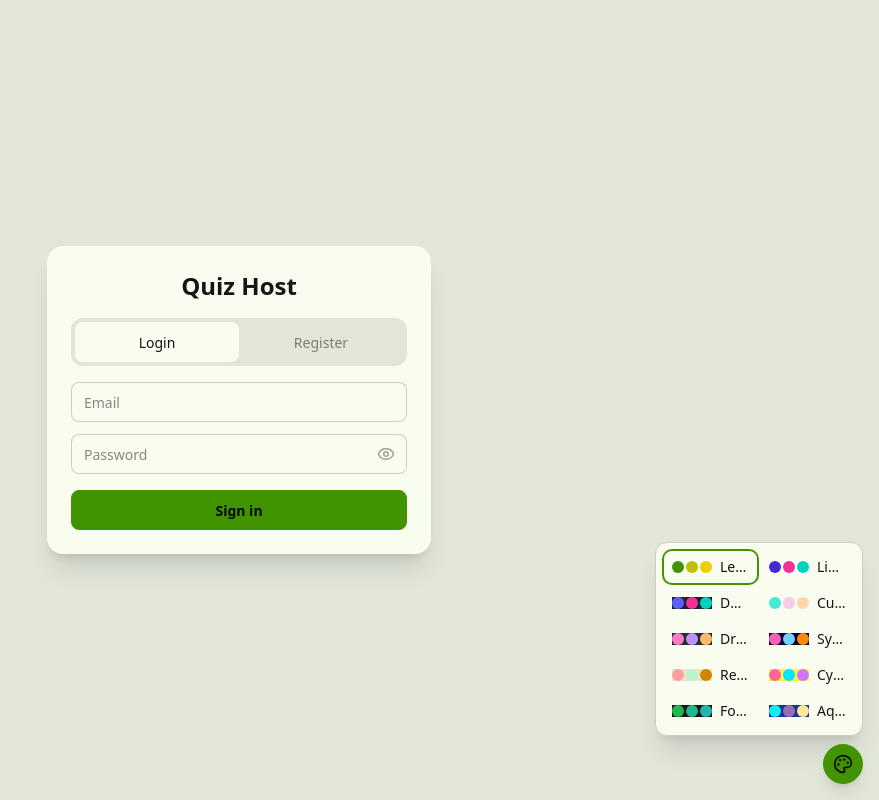
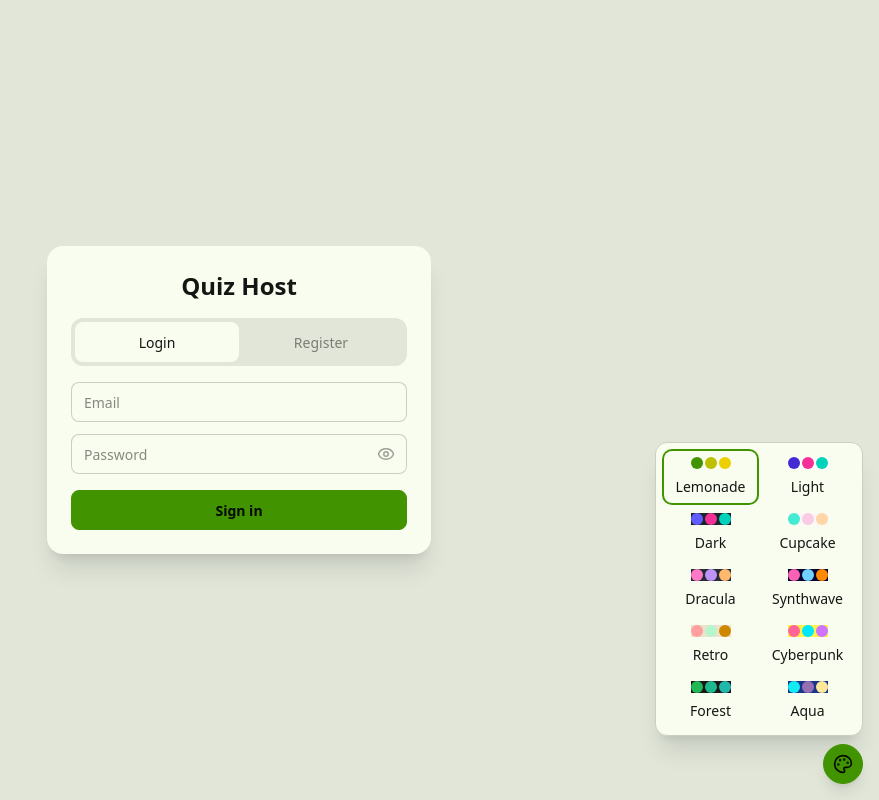
Before and after one commit to josearpaiaq/quiz-app, a React (Vite) app in the folder packages/frontend/: page /host/login in a window 1280 px wide. Both pictures are taken after a click on the button 1244 px from the left and 764 px from the top of the page. Shown: the whole page, without its empty margins (401-1280 px from the left). Built offline with nearby package versions, Linux system fonts and the light colour scheme; no server answers.

Commit message:
fix theme picker name preview

```diff
--- a/packages/frontend/src/components/ThemePicker.tsx
+++ b/packages/frontend/src/components/ThemePicker.tsx
@@ -38,7 +38,7 @@
             <button
               key={t}
               onClick={() => { setTheme(t); setOpen(false); }}
-              className={`flex items-center gap-2 px-2 py-1.5 rounded-lg text-sm font-medium transition-colors hover:bg-base-200 ${
+              className={`flex flex-col items-center gap-2 px-2 py-1.5 rounded-lg text-sm font-medium transition-colors hover:bg-base-200 ${
                 theme === t ? 'ring-2 ring-primary' : ''
               }`}
             >
```
